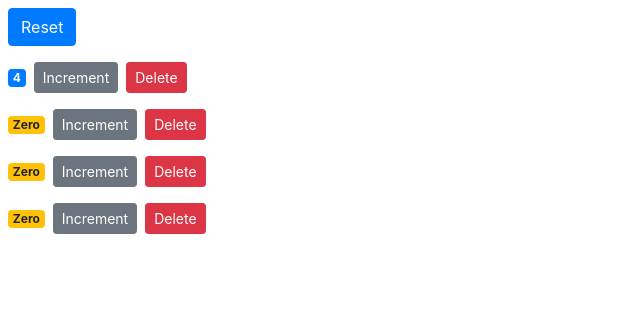
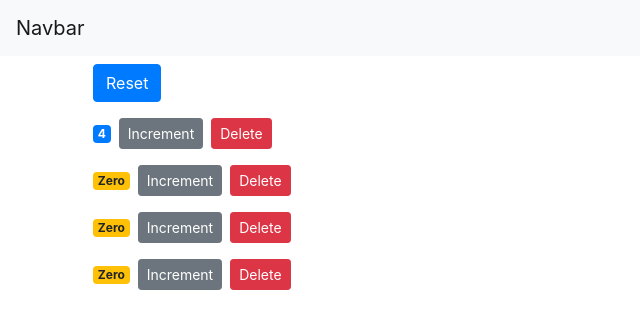
Before and after one commit to jeggonlinellc/pwm-counter, a React (Create React App) app: page / in a window 1280 px wide. Shown: the top 328 px of the page, without its empty margins (0-640 px from the left). Built offline with nearby package versions, Linux system fonts and the light colour scheme.

Commit message:
added navbar and updated App.js

```diff
--- a/src/App.js
+++ b/src/App.js
@@ -1,24 +1,16 @@
-import logo from './logo.svg';
-import './App.css';
+import React, { Component } from "react";
+import NavBar from "./components/navbar";
+import Counters from "./components/counters";
+import "./App.css";
 
 function App() {
   return (
-    <div className="App">
-      <header className="App-header">
-        <img src={logo} className="App-logo" alt="logo" />
-        <p>
-          Edit <code>src/App.js</code> and save to reload.
-        </p>
-        <a
-          className="App-link"
-          href="https://reactjs.org"
-          target="_blank"
-          rel="noopener noreferrer"
-        >
-          Learn React
-        </a>
-      </header>
-    </div>
+    <React.Fragment>
+      <NavBar />
+      <main className="container">
+        <Counters />
+      </main>
+    </React.Fragment>
   );
 }
 
--- /dev/null
+++ b/src/components/navbar.jsx
@@ -0,0 +1,15 @@
+import React, { Component } from "react";
+
+class NavBar extends Component {
+  render() {
+    return (
+      <nav className="navbar navbar-light bg-light">
+        <a className="navbar-brand" href="#">
+          Navbar
+        </a>
+      </nav>
+    );
+  }
+}
+
+export default NavBar;
--- a/src/index.js
+++ b/src/index.js
@@ -1,11 +1,11 @@
 import React from "react";
 import ReactDOM from "react-dom";
 import "./index.css";
+import App from "./App";
 import reportWebVitals from "./reportWebVitals";
 import "bootstrap/dist/css/bootstrap.css";
-import Counters from "./components/counters";
 
-ReactDOM.render(<Counters />, document.getElementById("root"));
+ReactDOM.render(<App />, document.getElementById("root"));
 
 // If you want to start measuring performance in your app, pass a function
 // to log results (for example: reportWebVitals(console.log))
```
Also changed, not shown: 1 other file (tests, documents, lock files or other folders).
